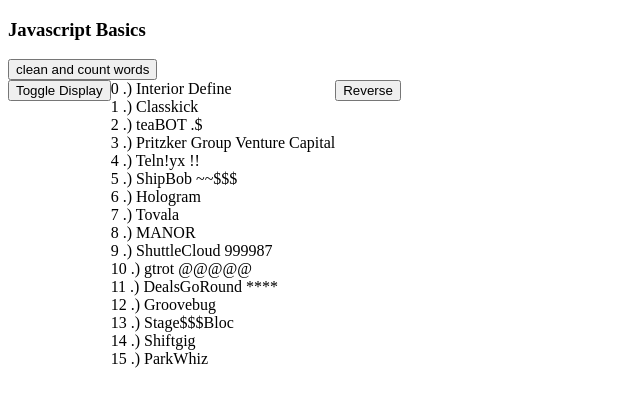
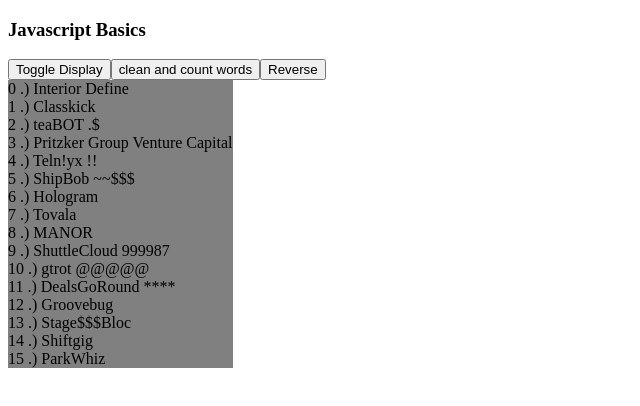
Before and after one commit to ToucanBran/javascript101, a plain HTML site: page index.html in a window 1280 px wide. Shown: the whole page, without its empty margins (0-640 px from the left). Drawn offline with Linux system fonts and the light colour scheme.

Commit message:
Added styling

```diff
--- a/index.html
+++ b/index.html
@@ -1,7 +1,8 @@
 <!DOCTYPE html>
+<!--Brandon Gomez Github: https://github.com/ToucanBran/javascript101-->
 <html>
     <h3>Javascript Basics</h3>
-    <button onclick="cleanAndCountCharacters()">
+    <button id="cleanAndCount" onclick="cleanAndCountCharacters()">
         clean and count words
     </button>
     <body>
@@ -11,7 +12,14 @@
 <style>
     #rootContainer {
         display: flex;
+        flex-direction: column;
+    }
+    #startupsRootContainer {
+        display:flex;
+    }
 
+    #controlPanel {
+        display: flex;
     }
     .root-container {
         position: relative;
@@ -82,12 +90,10 @@
 
     function initDocument() {
         clearDocument();
-        var rootDiv = document.createElement('div');
-        rootDiv.id = 'rootContainer';
-        var controlPanel = document.createElement('div');
-        controlPanel.id = 'controlPanel';
-        var companyNamesContainer = document.createElement('div');
-        companyNamesContainer.id = 'companyNamesContainer';
+        var rootDiv = createDivWithId('rootContainer');
+        var controlPanel = createDivWithId('controlPanel');
+        var startupsRootContainer = createDivWithId('startupsRootContainer');
+        var companyNamesContainer = createDivWithId('companyNamesContainer');
         chicagoStartups.forEach( function(chicagoStartup, index) {
             var childDiv = document.createElement('div');
             var text = document.createTextNode(index.toString().concat(' .) ').concat(chicagoStartup));
@@ -95,9 +101,11 @@
             companyNamesContainer.appendChild(childDiv);
         });
         rootDiv.appendChild(controlPanel);
-        rootDiv.appendChild(companyNamesContainer);
+        rootDiv.appendChild(startupsRootContainer);
+        startupsRootContainer.appendChild(companyNamesContainer);
         document.body.appendChild(rootDiv);
-        addToggleButton();
+        setupControlPanel();
+        setupStyles();
 
     }
 
@@ -171,8 +179,8 @@
         reverseBtn.appendChild(btnText);
         var reverseButtonContainer = document.createElement('div');
         reverseButtonContainer.appendChild(reverseBtn);
-        document.getElementById('rootContainer').appendChild(reverseButtonContainer);
-        document.getElementById('rootContainer').appendChild(reverseContainer);
+        document.getElementById('controlPanel').appendChild(reverseButtonContainer);
+        document.getElementById('startupsRootContainer').appendChild(reverseContainer);
     }
 
     function toggleDisplay() {
@@ -204,30 +212,38 @@
     function rerenderStartups(startups, displayHorizontal) {
         let rootDiv = document.getElementById('rootContainer');
         let companyNamesContainer = document.getElementById("companyNamesContainer");
-        let isHorizontal = companyNamesContainer.classList.contains("display-inline-block");
-        // remove current startup list
-        companyNamesContainer.parentNode.removeChild(companyNamesContainer);
-        // recreate list with new startups
-        companyNamesContainer = document.createElement('div');
-        companyNamesContainer.id = 'companyNamesContainer';
+
+        // clear out startups
+        companyNamesContainer.innerHTML = '';
+        // populate container with startups
         startups.forEach( function(chicagoStartup, index) {
             var childDiv = document.createElement('div');
             var text = document.createTextNode(index.toString().concat(' .) ').concat(chicagoStartup));
             childDiv.appendChild(text);
             companyNamesContainer.appendChild(childDiv);
         });
-        rootDiv.insertBefore(companyNamesContainer, rootDiv.firstChild);
-        if (isHorizontal) {
-           toggleDisplay();
-        }
     }
 
-    function addToggleButton() {
-        var toggleButton = document.createElement('button');
-        var btnText = document.createTextNode('Toggle Display');
+    function setupControlPanel() {
+        let controlPanel = document.getElementById('controlPanel');
+        let toggleButton = document.createElement('button');
+        let btnText = document.createTextNode('Toggle Display');
         toggleButton.onclick = toggleDisplay;
         toggleButton.appendChild(btnText);
-        document.getElementById('controlPanel').appendChild(toggleButton);
+        controlPanel.appendChild(toggleButton);
+        controlPanel.appendChild(document.getElementById('cleanAndCount'));
+    }
+
+    function createDivWithId(id) {
+        var div = document.createElement('div');
+        div.id = id;
+        return div;
+    }
+
+    function setupStyles() {
+        document.getElementById('companyNamesContainer').classList.add('startups-container');
+        document.getElementById('rootContainer').classList.add('root-container');
+        document.getElementById('controlPanel').classList.add('header');
     }
 
     function run() {
```
